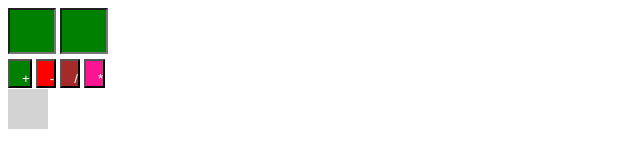
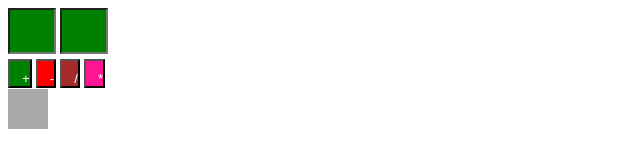
Before and after one commit to chrisjamesjackmccray/13-dom-calculator-, a website: page app/index.html in a window 1280 px wide. In both pictures the pointer is over the element 28 px from the left and 109 px from the top of the page. Shown: the whole page, without its empty margins (0-640 px from the left). Drawn offline with nearby package versions, Linux system fonts and the light colour scheme; files that its build step writes are made by us from their sources; files whose address does not match are found by name.

Commit message:
assignment commit

```diff
--- a/app/styles/_layout.scss
+++ b/app/styles/_layout.scss
@@ -67,6 +67,10 @@
   background-color: lightgrey;
 }
 
+#answer:hover {
+  background-color: darkgrey;
+}
+
 .whole {
   width: 200px;
   height: 200px;
```
Also changed, not shown: dist/styles/main.css.
